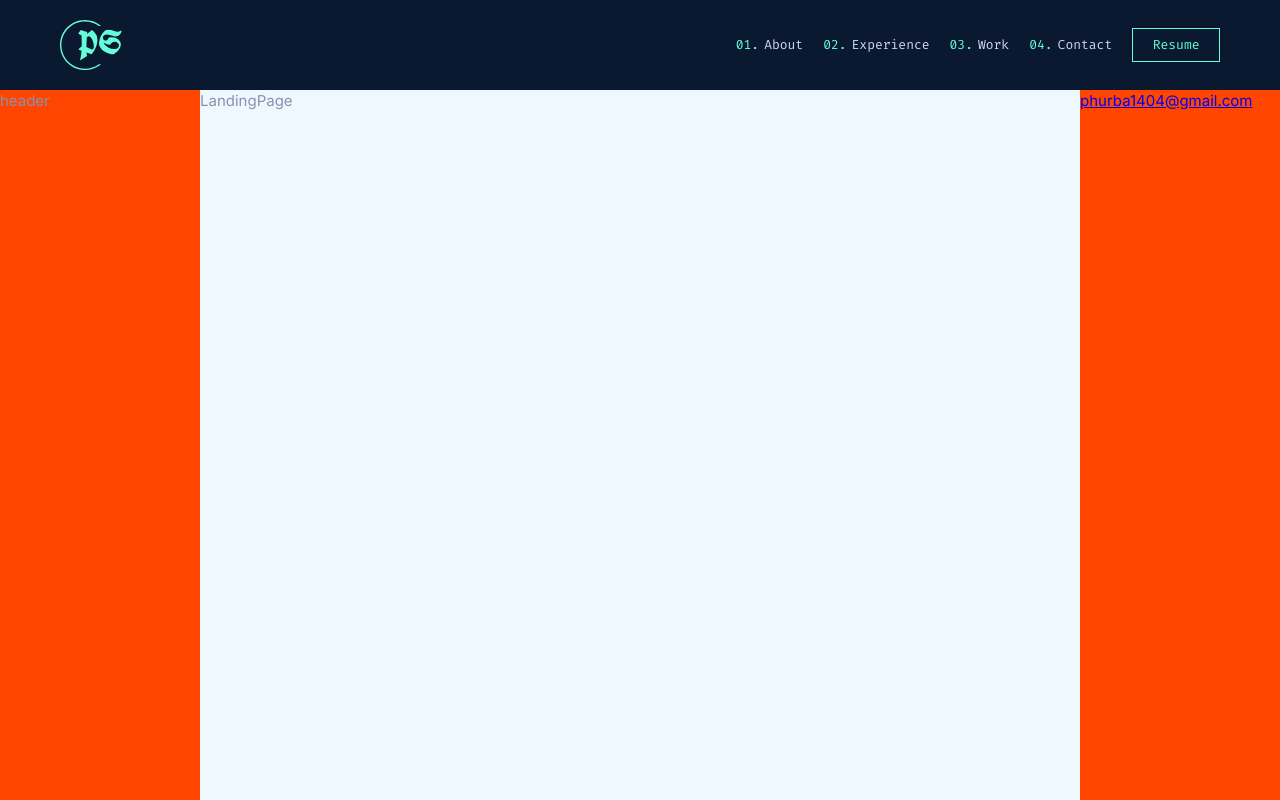
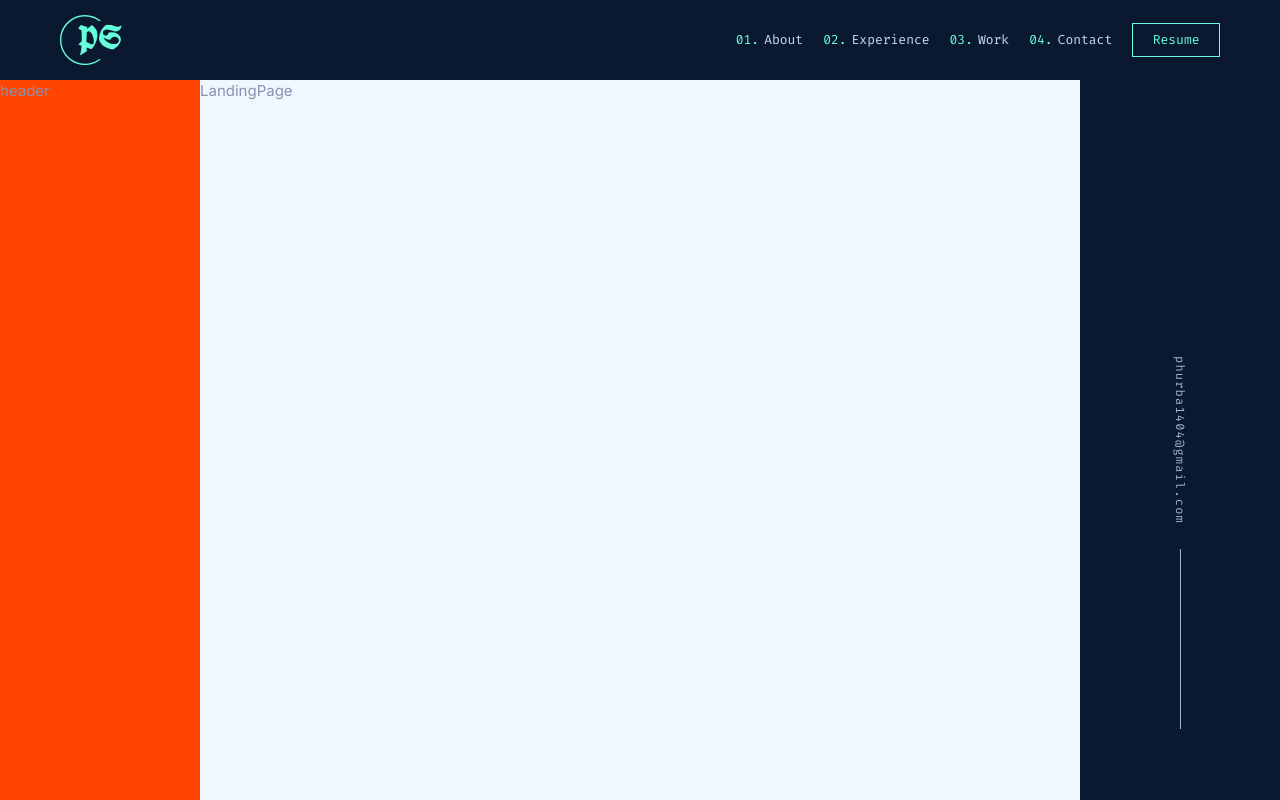
Before and after one commit to Phurba-Sherpa/v2-portfolio, a React (Vite) app: page / in a window 1280 px wide. Built offline with nearby package versions, Linux system fonts and the light colour scheme; the HTML template or start-up script is replaced by a standard one.

Commit message:
Right Nav: Design ui compelete

```diff
--- a/src/layout/right-nav/index.tsx
+++ b/src/layout/right-nav/index.tsx
@@ -1,14 +1,57 @@
-import styled from "styled-components"
+import styled from 'styled-components'
 
 const StyledNav = styled.div`
-  background-color: orangered;
     grid-area: rightnav;
+    font-size: var(--fs-xxs);
+    font-family: 'Fira Code', monospace;
+    color: var(--color-slate-300);
+
+
+    > .email-block {
+      height: 100%;
+      display: flex;
+      flex-direction: column;
+      justify-content: center;
+      align-items: center;
+      > a {
+        &:link,
+        &:visited {
+          letter-spacing: .1em;
+          writing-mode: vertical-lr;
+          display: inline-block;
+          color: inherit;
+          text-decoration: none;
+          position: relative;
+          transition: all .25s ease;
+        }
+
+        &:hover {
+          transform: translateY(-3px);
+          color: var(--color-green)
+        }
+
+        &:hover {
+          &::after {
+          transform: translateY(3px);
+        }
+        }
+        &::after {
+          content: '';
+          position: absolute;
+          width: 1px;
+          height: 180px;
+          top: 115%;
+          left: 50%;
+          background-color: var(--color-slate-300);
+          transition: all .25s ease-in;
+        }
+      }
+    }
 `
 export default function RightNav() {
     return (
         <StyledNav>
-      <div>
-
+            <div className='email-block'>
                 <a href="#">phurba1404@gmail.com</a>
             </div>
         </StyledNav>
--- a/src/pages/MainPage.tsx
+++ b/src/pages/MainPage.tsx
@@ -10,7 +10,7 @@ const StyledMainPage = styled.div`
     height: 100dvh;
     display: grid;
     grid-template-columns: 20rem 1fr 20rem;
-    grid-template-rows: 9rem 1fr;
+    grid-template-rows: 8rem 1fr;
     grid-template-areas:
         'header header header'
         'leftnav content rightnav';
--- a/src/styles/GlobalStyles.ts
+++ b/src/styles/GlobalStyles.ts
@@ -23,6 +23,7 @@ const GlobalStyles = createGlobalStyle`
     /* border */
 
     /* */
+    --fs-xxs: 1.2rem;
     --fs-xs: 1.3rem;
     --fs-normal: 1.8rem;
 }
```
Lines whose indentation alone changed are shown as unchanged.
